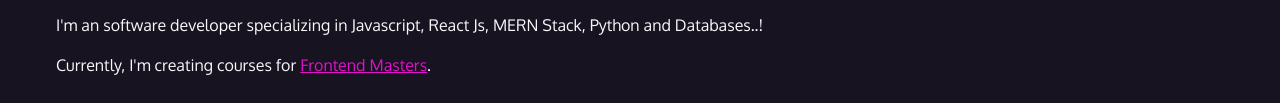
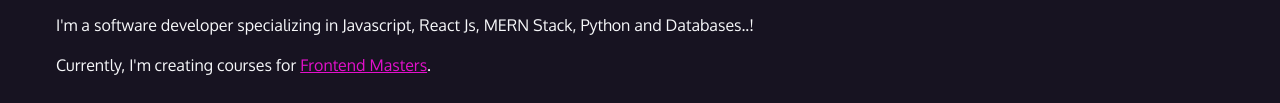
Before and after one commit to arogya247/arogya247.github.io, a plain HTML site: page index.html in a window 1280 px wide. Shown: the part 367-470 px from the top of the page. Drawn offline with Linux system fonts and the light colour scheme; a web font is replaced by a local one.

Commit message:
grammar correction

```diff
--- a/index.html
+++ b/index.html
@@ -27,7 +27,7 @@
       <section id="intro">
         <p class="name">Hi, my name is <span>Arogya Garg.</span></p>
         <h2>I develop beautiful websites.</h2>
-        <p>I'm an software developer specializing in Javascript, React Js, MERN Stack, Python and Databases..!</p>
+        <p>I'm a software developer specializing in Javascript, React Js, MERN Stack, Python and Databases..!</p>
         <p>Currently, I'm creating courses for <a href="https://frontendmasters.com/teachers/jen-kramer/" target="_blank">Frontend Masters</a>.</p>
       </section>
 
```
